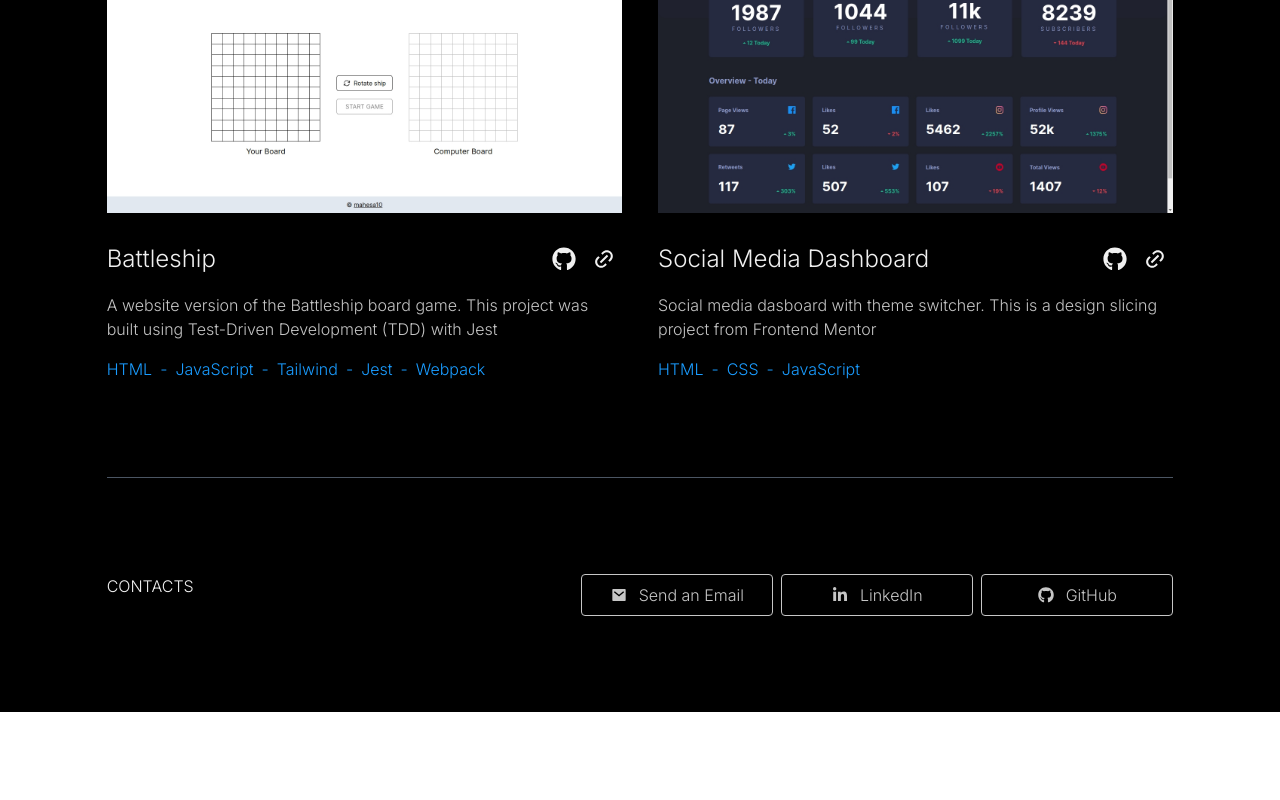
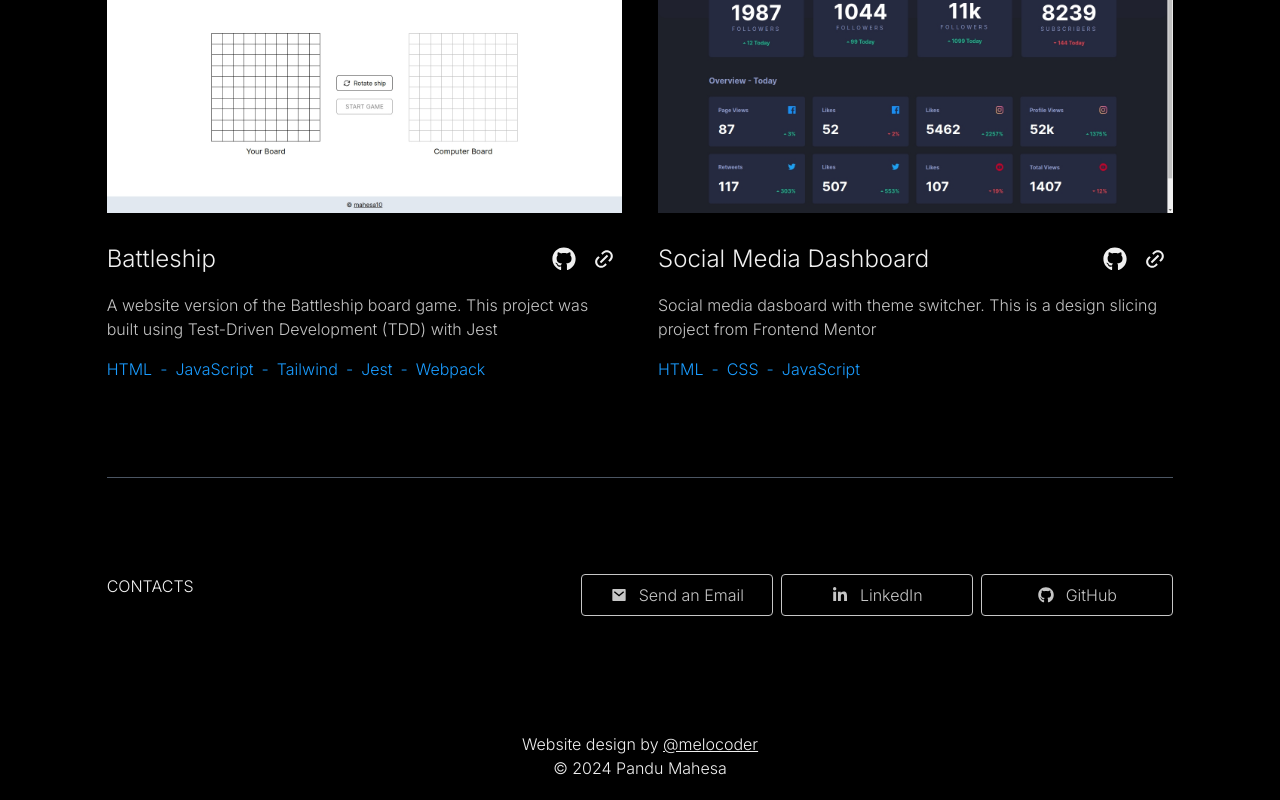
Before and after one commit to pndmhs/portfolio, a Next.js app: page / in a window 1280 px wide. Shown: the part 1915-2715 px from the top of the page. Before the commit the page ends 2627 px from the top, so only its background shows below. Built offline with nearby package versions, Linux system fonts and the light colour scheme.

Commit message:
Add footer component

```diff
--- a/app/page.jsx
+++ b/app/page.jsx
@@ -1,5 +1,6 @@
 import About from "./components/about"
 import Contacts from "./components/contacts"
+import Footer from "./components/footer"
 import Projects from "./components/projects"
 import Skills from "./components/skills"
 
@@ -12,6 +13,7 @@ const Home = () => {
       <Projects />
       <hr className="mx-auto w-10/12 max-w-6xl border-gray-600" />
       <Contacts />
+      <Footer />
     </main>
   )
 }
```
